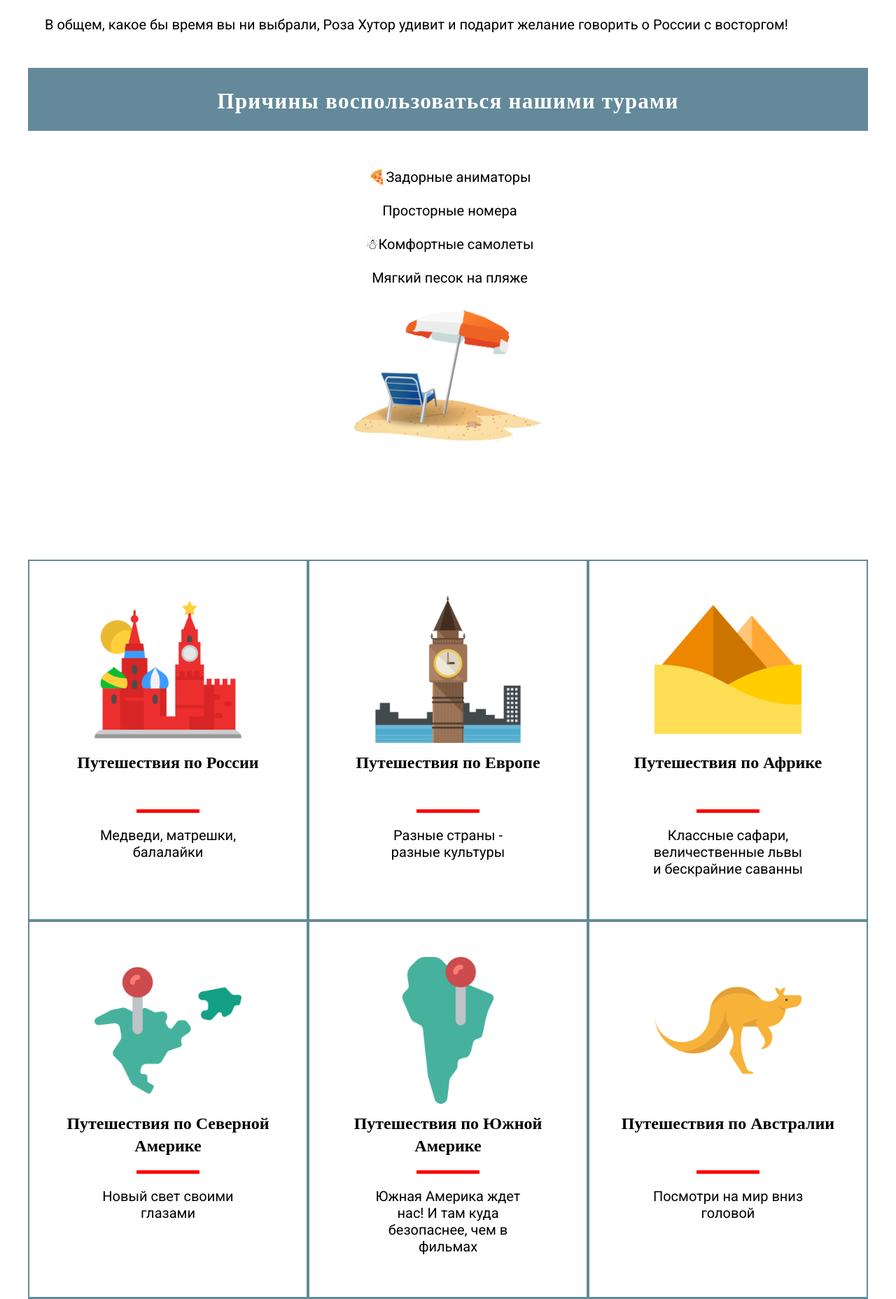
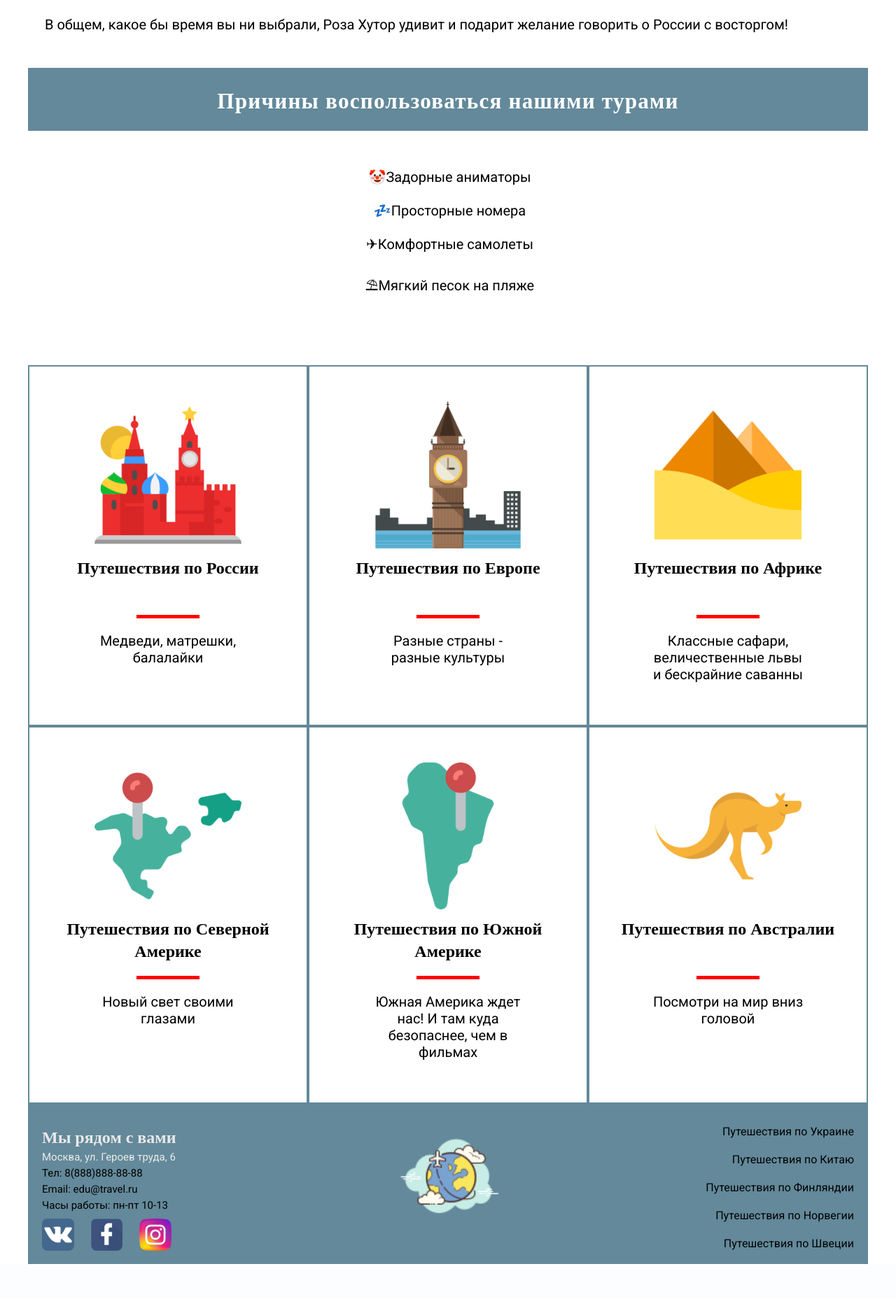
Before and after one commit to zzzonki/pj_1_travel, a PHP site: page / in a window 1280 px wide. Shown: the part 1323-3180 px from the top of the page at 70% size. After the commit the page ends 3130 px from the top, so only its background shows below. Run offline with PHP 8.4, Linux system fonts and the light colour scheme.

Commit message:
отключена анимация и градиент, добавлены иконки

```diff
--- a/css/footer.css
+++ b/css/footer.css
@@ -1,5 +1,6 @@
 footer{
-    background: linear-gradient(var(--grey) 60%, var(--underwhite), white);
+    /* background: linear-gradient(var(--grey) 60%, var(--underwhite), white); */
+    background: var(--grey);
     margin: 0 auto;
     width: 1200px;
     display: flex;
--- a/css/layout.css
+++ b/css/layout.css
@@ -107,10 +107,17 @@
     margin-left: 5px;
 }
 .info__ul li:nth-child(1):before{
-    content: "\1F355";
+    content: "\1F921";
+}
+.info__ul li:nth-child(2):before{
+    content: "\1F4A4";
 }
 .info__ul li:nth-child(3):before{
-    content: "\2603";
+    content: "\2708";
+}
+.info__ul li:nth-child(4):before{
+    content: "\26F1";
+}
 }
 .info__ul:after{
     content: '';
--- a/css/style.css
+++ b/css/style.css
@@ -3,6 +3,6 @@
 @import 'layout.css';
 @import 'cards.css';
 @import 'footer.css';
-@import 'anim.css';
-@import 'animate.css';
+/* @import 'anim.css';
+@import 'animate.css'; */
 /* Доделать картинки в о нас, цвета и лого в футере и размеры шрифтов */
```
